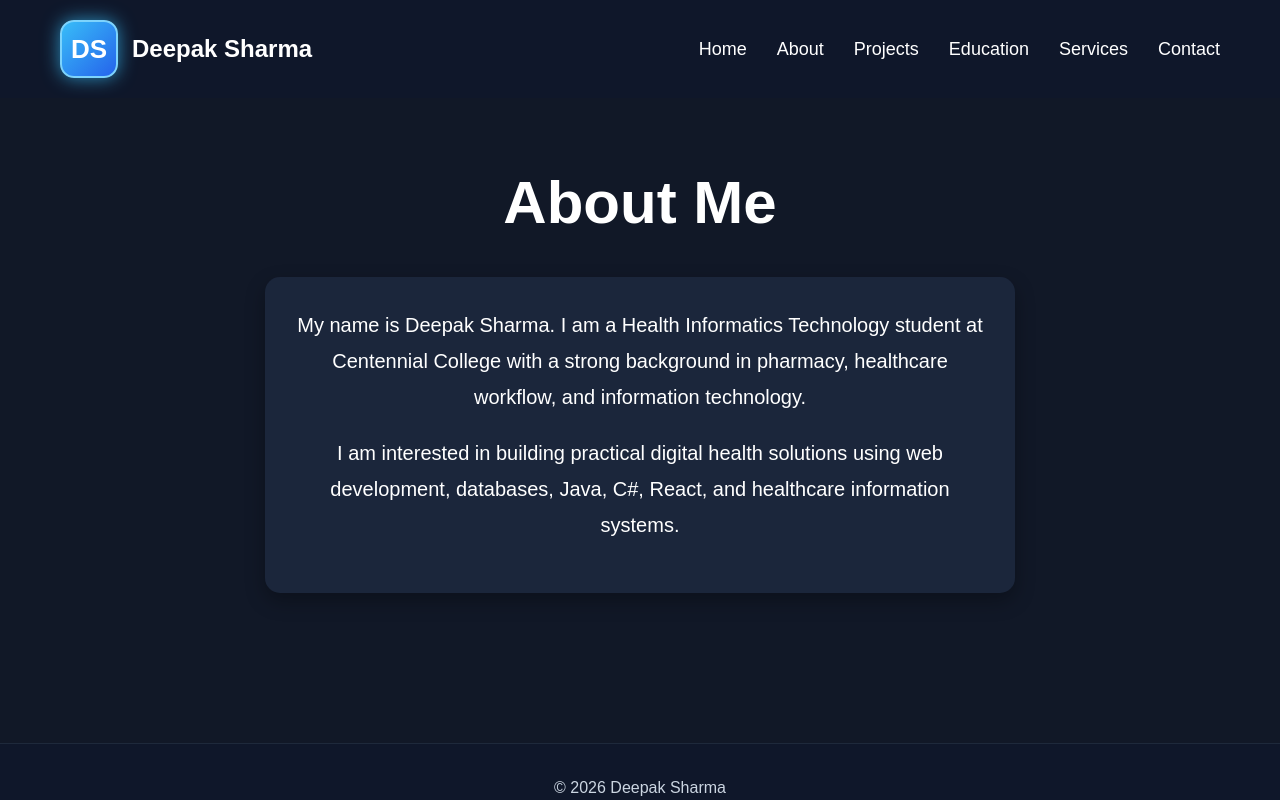
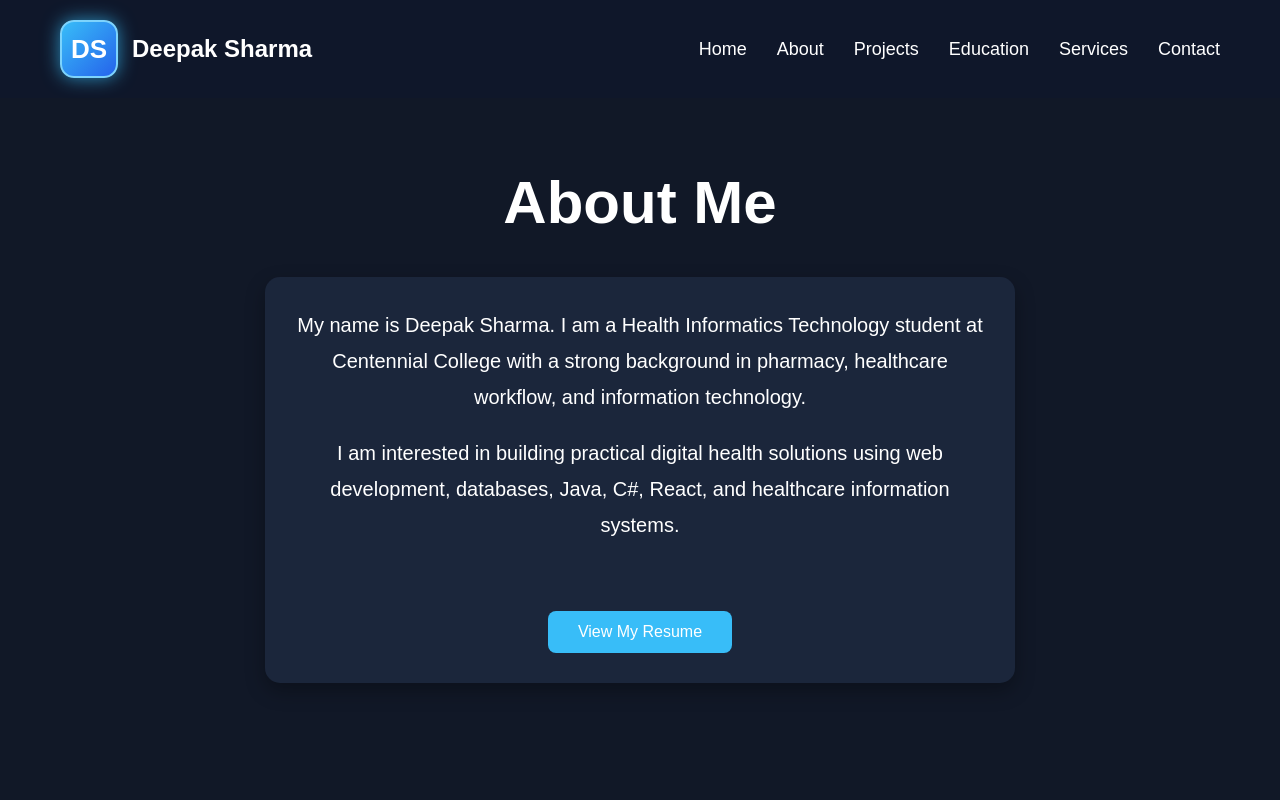
Before and after one commit to Deepak24AA/DeepakSharma_COMP229_Assignment1, a React (Vite) app: page /DeepakSharma_COMP229_Assignment1/about in a window 1280 px wide. Shown: the top 800 px of the page. Built offline with nearby package versions, Linux system fonts and the light colour scheme.

Commit message:
Added resume link to About page

```diff
--- a/src/pages/About.jsx
+++ b/src/pages/About.jsx
@@ -12,9 +12,20 @@ function About() {
 
         <p>
           I am interested in building practical digital health solutions using
-          web development, databases, Java, C#, React, and healthcare information
-          systems.
+          web development, databases, Java, C#, React, and healthcare
+          information systems.
         </p>
+
+        <br />
+
+        <a
+          href="/DeepakSharma_COMP229_Assignment1/resume.pdf"
+          target="_blank"
+          rel="noopener noreferrer"
+          className="btn"
+        >
+          View My Resume
+        </a>
       </div>
     </div>
   );
--- a/src/pages/Home.jsx
+++ b/src/pages/Home.jsx
@@ -1,3 +1,4 @@
+import { Link } from "react-router-dom";
 import profilePic from "../assets/Deepak.png";
 
 function Home() {
@@ -23,9 +24,9 @@ function Home() {
         database development.
       </p>
 
-      <a href="/about" className="btn">
+      <Link to="/about" className="btn">
         Learn More About Me
-      </a>
+      </Link>
 
       <div className="resume-buttons">
         <a
```
